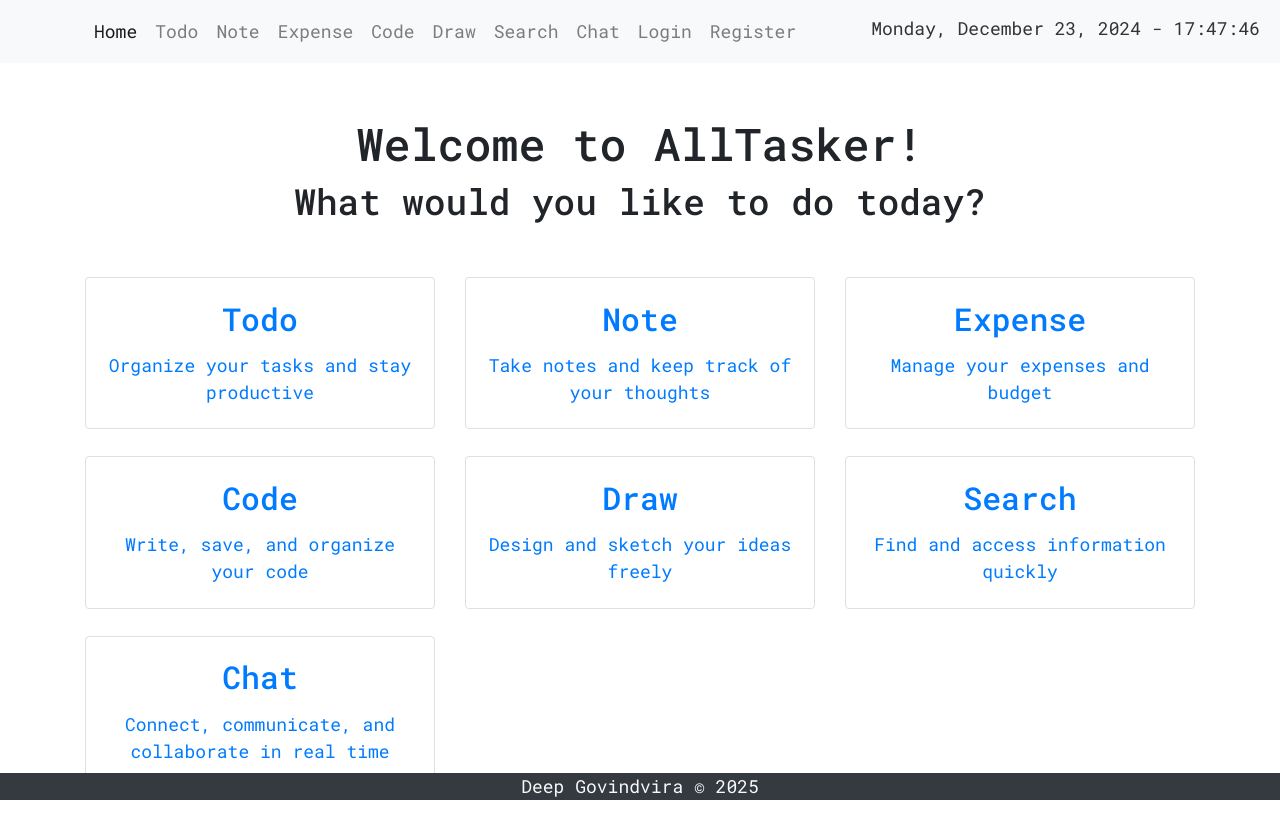
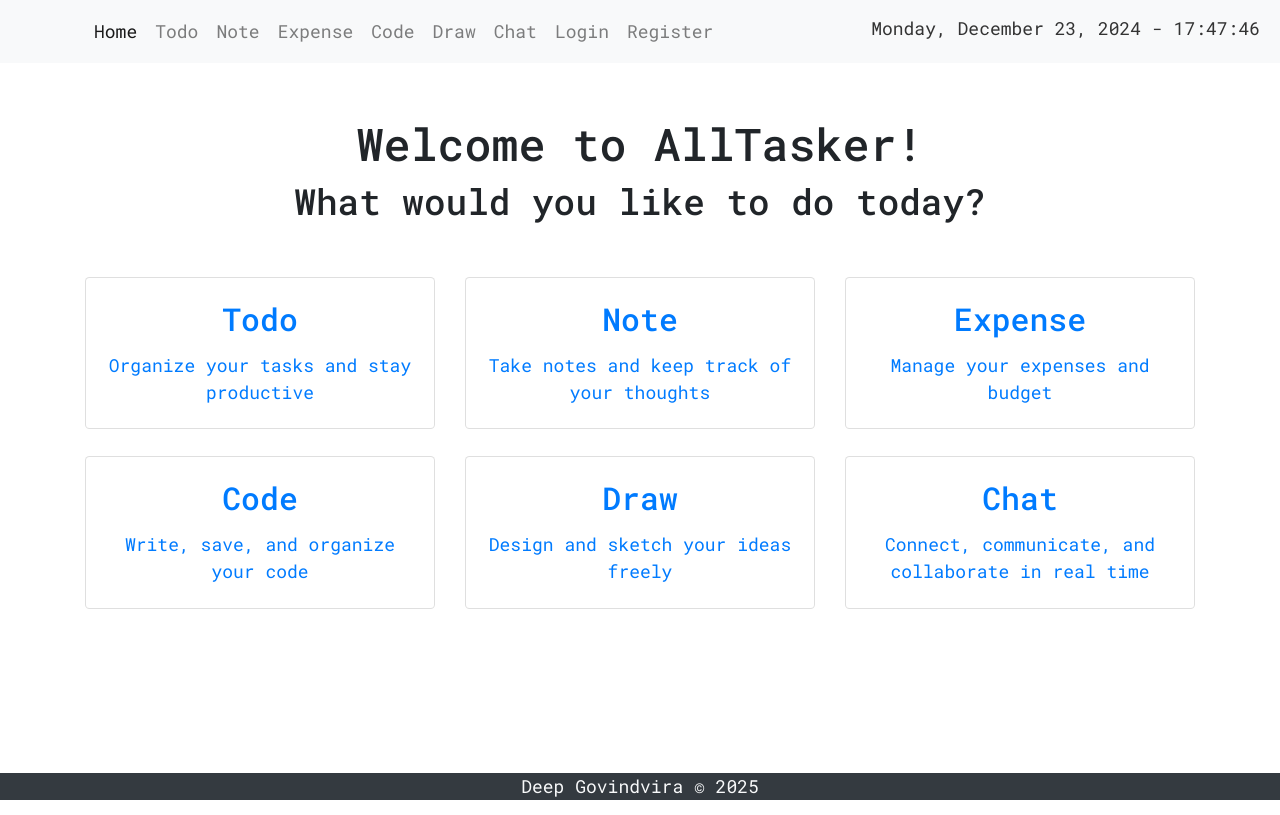
Before and after one commit to deep-govindvira/All_Tasker, a React (Create React App) app in the folder frontend/: page / in a window 1280 px wide. Built offline with nearby package versions, Linux system fonts and the light colour scheme; what chartjs-plugin-zoom would draw is missing.

Commit message:
fix login back issue

```diff
--- a/frontend/src/App.js
+++ b/frontend/src/App.js
@@ -86,7 +86,7 @@ function App() {
           <Route path='/Note' element={isLoggedIn ? <Note /> : <Navigate to="/login" />} />
           <Route path='/Note/Add' element={isLoggedIn ? <NoteAdd /> : <Navigate to="/login" />} />
           <Route path='/Note/:id' element={isLoggedIn ? <NoteUpdate /> : <Navigate to="/login" />} />
-          <Route path='/login' element={<Login onLogin={setIsLoggedIn} />} />
+          <Route path='/login' element={isLoggedIn ? <Navigate to="/" /> : <Login onLogin={setIsLoggedIn} />} />
           <Route path='/register' element={<Register onLogin={setIsLoggedIn}/>} />
         </Routes>
       </BrowserRouter>
--- a/frontend/src/Navbar.js
+++ b/frontend/src/Navbar.js
@@ -11,7 +11,7 @@ function Navbar({ isLoggedIn, onLoginLogout }) {
     { name: 'Expense', url: '/Expense' },
     { name: 'Code', url: '/Code' },
     { name: 'Draw', url: '/Draw' },
-    { name: 'Search', url: '/Search' },
+    // { name: 'Search', url: '/Search' },
     { name: 'Chat', url: '/Chat'},
     { name: '', url: ''},
     { name: '', url: ''},
--- a/frontend/src/expense/Expense.js
+++ b/frontend/src/expense/Expense.js
@@ -422,7 +422,7 @@ const Expense = () => {
                 )}
 
                 {/* Doughnut Chart */}
-                {filteredData.length > 0 && (
+                {/* {filteredData.length > 0 && (
                     <div className="col-md-6 mb-3">
                         <div className="card">
                             <div className="card-body">
@@ -433,7 +433,7 @@ const Expense = () => {
                             </div>
                         </div>
                     </div>
-                )}
+                )} */}
 
                 {/* Radar Chart */}
                 {/* {filteredData.length > 0 && (
@@ -464,7 +464,7 @@ const Expense = () => {
                 )}
 
                 {/* Bubble Chart */}
-                {filteredData.length > 0 && (
+                {/* {filteredData.length > 0 && (
                     <div className="col-md-6 mb-3">
                         <div className="card">
                             <div className="card-body">
@@ -475,7 +475,7 @@ const Expense = () => {
                             </div>
                         </div>
                     </div>
-                )}
+                )} */}
 
 
             </div>
@@ -503,10 +503,10 @@ const Expense = () => {
                             value={item.amount}
                             onChange={(e) => {
                                 updateAmount(item.id, e.target.value)
-                                const newData = data.map(d =>
-                                    d.id === item.id ? { ...d, amount: parseFloat(e.target.value) || 0 } : d
-                                );
-                                setData(newData);
+                                // const newData = data.map(d =>
+                                //     d.id === item.id ? { ...d, amount: parseFloat(e.target.value) || 0 } : d
+                                // );
+                                // setData(newData);
                             }}
                             className="form-control"
                         />
--- a/frontend/src/home/Home.js
+++ b/frontend/src/home/Home.js
@@ -26,11 +26,11 @@ const Home = () => {
       description: "Design and sketch your ideas freely",
       link: "/Draw"
     },
-    {
-      title: "Search",
-      description: "Find and access information quickly",
-      link: "/Search"
-    },
+    // {
+    //   title: "Search",
+    //   description: "Find and access information quickly",
+    //   link: "/Search"
+    // },
     {
       title: "Chat",
       description: "Connect, communicate, and collaborate in real time",
```
